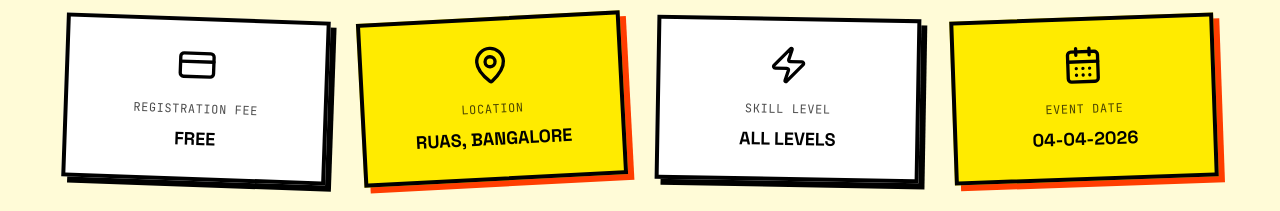
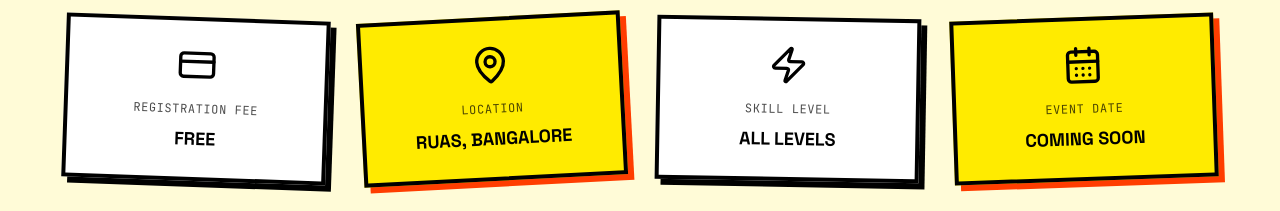
Before and after one commit to Build-Ora/import_paradox, a Next.js app: page / in a window 1280 px wide. Shown: the part 1788-1999 px from the top of the page. Built offline with nearby package versions, Linux system fonts and the light colour scheme.

Commit message:
Event details changed

```diff
--- a/components/event-details.tsx
+++ b/components/event-details.tsx
@@ -12,7 +12,7 @@ const details = [
   { icon: CreditCard, label: "Registration Fee", value: "FREE" },
   { icon: MapPin, label: "Location", value: "RUAS, BANGALORE", accent: true},
   { icon: Zap, label: "Skill Level", value: "ALL LEVELS" },
-  { icon: CalendarDays, label: "Event Date" , value: "04-04-2026",accent: true },
+  { icon: CalendarDays, label: "Event Date" , value: "COMING SOON",accent: true },
 ]
 
 export function EventDetails() {
```
